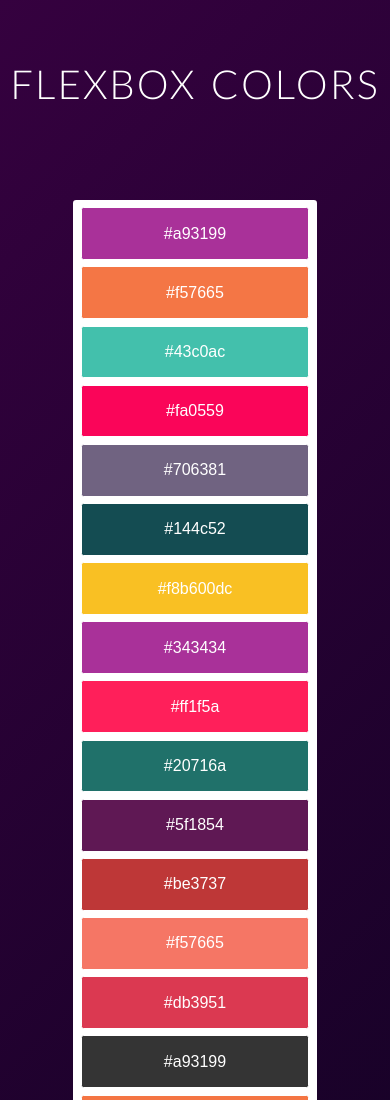
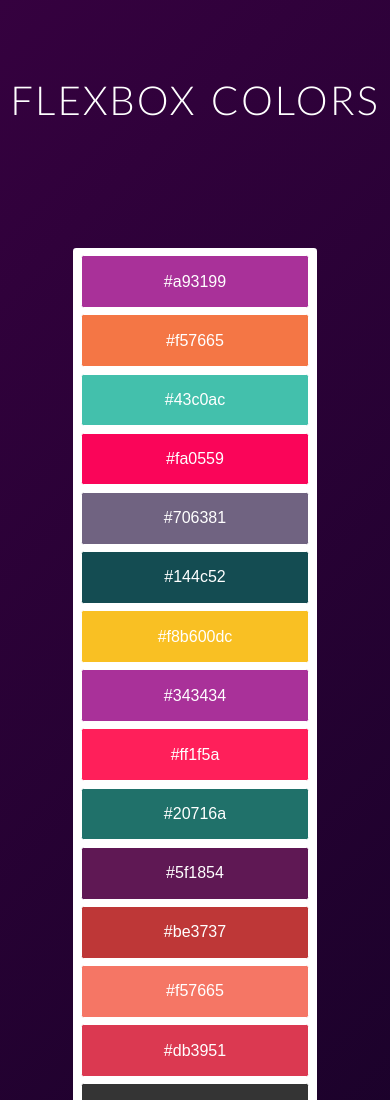
Before and after one commit to zubair7384/Flexbox-Colorful-Grid, a plain HTML site: page index.html in a window 390 px wide. Shown: the top 1100 px of the page. Drawn offline with Linux system fonts and the light colour scheme.

Commit message:
Update styles.css

```diff
--- a/css/styles.css
+++ b/css/styles.css
@@ -15,7 +15,7 @@ body{
 }
 
 .main-box{
-    height: 200vh;
+    height: 100vh;
     display: flex;
     flex-direction: column;
     justify-content: flex-start;
@@ -32,7 +32,7 @@ filter: progid:DXImageTransform.Microsoft.gradient( startColorstr='#35013f', end
 .main-box >h2{
     background-color: #ffffff00;
     text-align: center;
-    margin: 4rem 0 2rem 0;
+    margin: 5rem 0 4rem 0;
     letter-spacing: 2px;
     font-family: 'Lato', sans-serif;
     font-size: 2.5rem;
@@ -79,11 +79,16 @@ filter: progid:DXImageTransform.Microsoft.gradient( startColorstr='#35013f', end
     flex: 5;
 }
 @media screen and (max-width: 1024px){
+
     .col-4{
         flex: 2.32
     }
 }
 @media screen and (max-width: 450px){
+
+    .main-box{
+    height: 230vh;
+}
     .box{
         margin: 4rem;
     }
```
